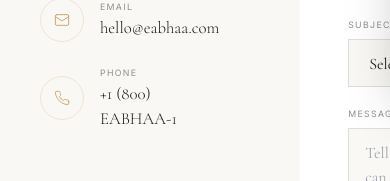
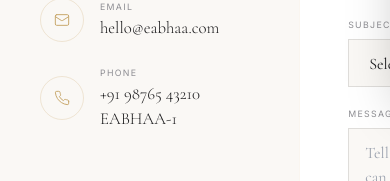
Before and after one commit to raajabaldev/fswd_ecom_website, a Next.js app: page /contact in a window 390 px wide. Shown: the part 751-932 px from the top of the page. Built offline with nearby package versions, Linux system fonts and the light colour scheme; a web font is replaced by a local one.

Commit message:
Update contact phone number format

```diff
--- a/app/contact/page.tsx
+++ b/app/contact/page.tsx
@@ -62,7 +62,7 @@ export default function ContactPage() {
                                 </div>
                                 <div>
                                     <p style={{ fontFamily: 'Inter, sans-serif', fontSize: '0.55rem', letterSpacing: '0.15em', textTransform: 'uppercase', color: '#8E8E93' }}>Phone</p>
-                                    <p style={{ fontFamily: "'Cormorant Garamond', Georgia, serif", color: '#1C1C1E', fontSize: '1.05rem', fontWeight: 300, marginTop: '2px' }}>+1 (800) EABHAA-1</p>
+                                    <p style={{ fontFamily: "'Cormorant Garamond', Georgia, serif", color: '#1C1C1E', fontSize: '1.05rem', fontWeight: 300, marginTop: '2px' }}>+91 98765 43210 EABHAA-1</p>
                                 </div>
                             </div>
                         </div>
```
